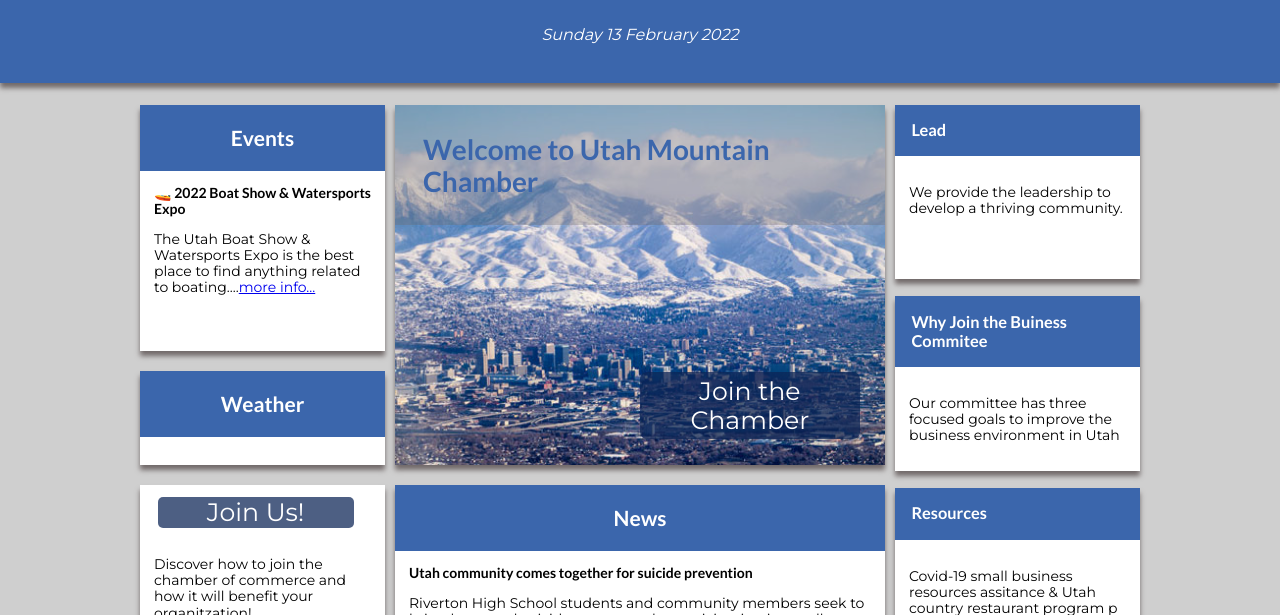
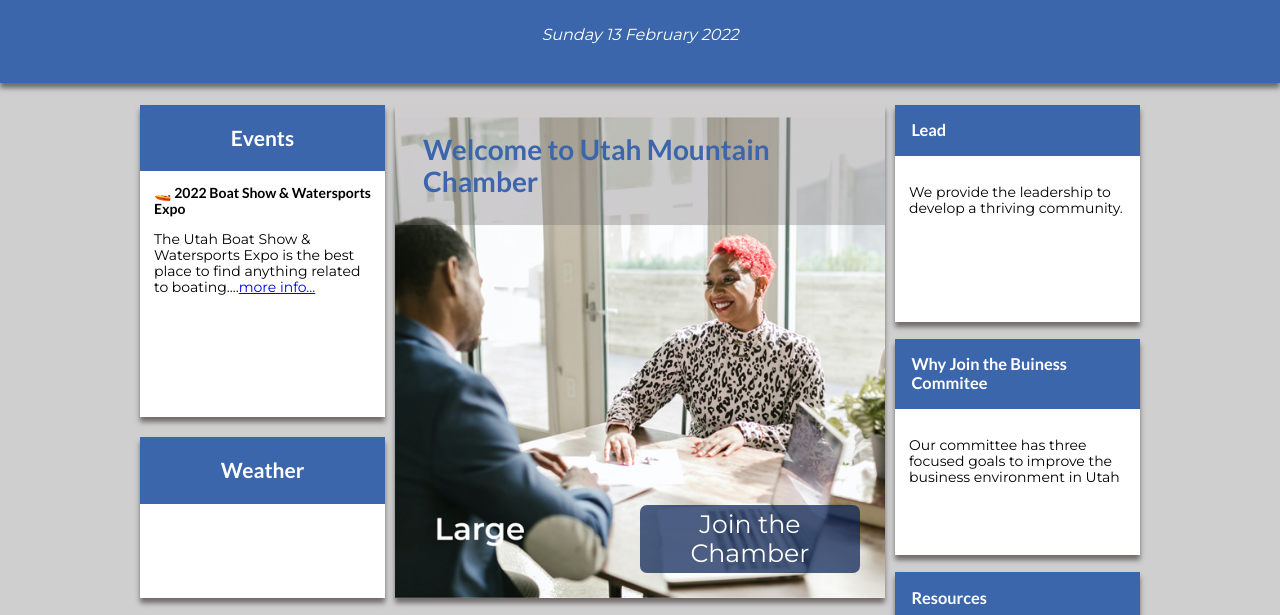
Before and after one commit to JaredMalan7/WDD230, a plain HTML site: page chamber/index.html in a window 1280 px wide. Shown: the part 165-780 px from the top of the page. Drawn offline with Linux system fonts and the light colour scheme.

Commit message:
image optimization

```diff
--- a/chamber/css/base.css
+++ b/chamber/css/base.css
@@ -177,13 +177,17 @@ nav ul li.primary a {
     display:grid;
     grid: 1fr 1fr/ 1fr 1fr;
 }
-.hero img{
+.hero .hero-picture {
     grid-column: 1/3;
     grid-row: 1/3;
     z-index:-1;
+}
+
+.hero .hero-picture img{
     width: 100%;
     height: 100%;
 }
+
 .hero h2{
     grid-column: 1/3;
     grid-row: 1/2;
--- a/chamber/index.html
+++ b/chamber/index.html
@@ -44,7 +44,12 @@
     <main>
         <section class="hero">
             <h2> Welcome to Utah Mountain Chamber</h2>
-            <img src="images/utah.jpg" alt="Utah mountains">
+            <picture class="hero-picture">
+                <source media="(max-width: 33.9em)" srcset="images/hero-small.jpg">
+                <source media="(min-width: 8100px)" srcset="images/hero-large.jpg">
+                <source media="(max-width: 815px)" srcset="images/hero-medium.jpg">
+                <img src="images/hero-large.jpg" alt="Utah mountains">
+            </picture>
             <button type="button" class="herojoin">Join the Chamber</button>
         </section>
         <section class="event">
```
Also changed, not shown: chamber/images/hero-large.jpg (added), chamber/images/hero-medium.jpg (added), chamber/images/hero-small.jpg (added), chamber/images/linkedin-logo-2.png (deleted), chamber/images/linkedin.svg (deleted), 3 other files.
